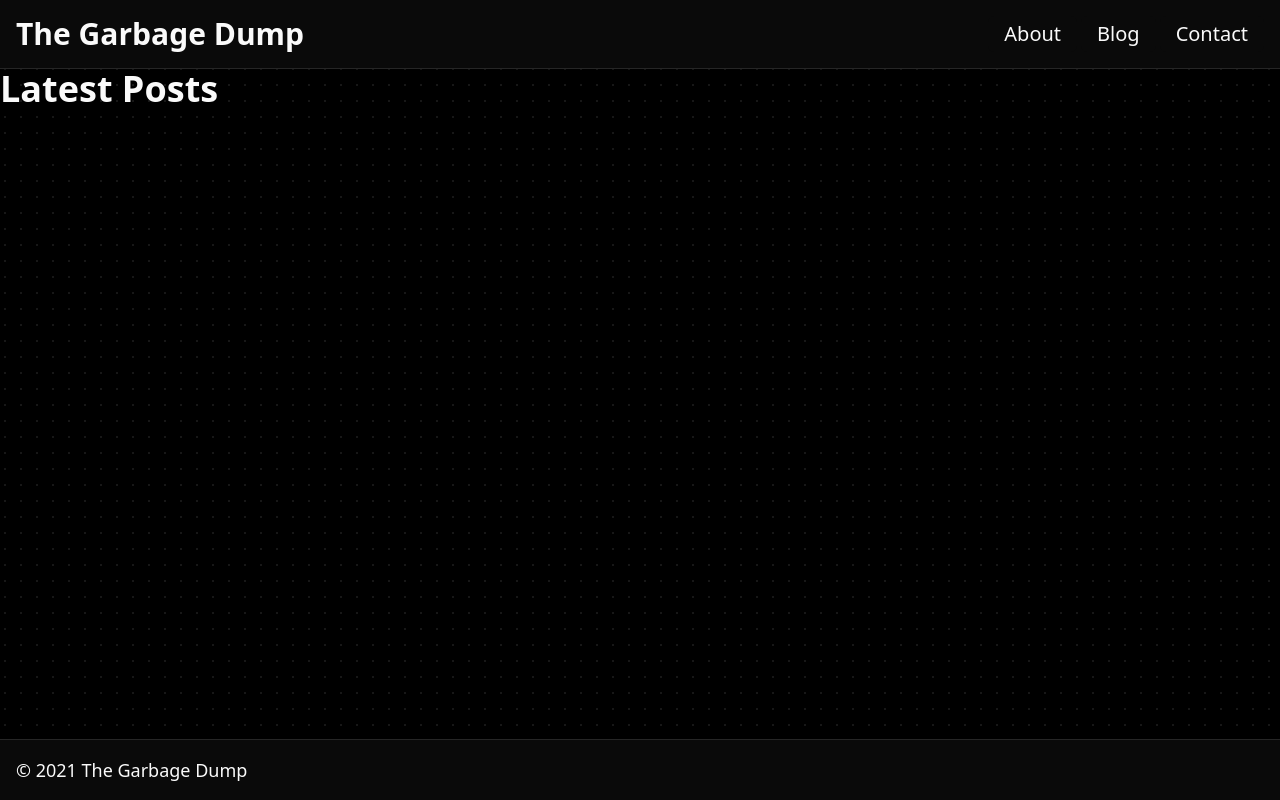
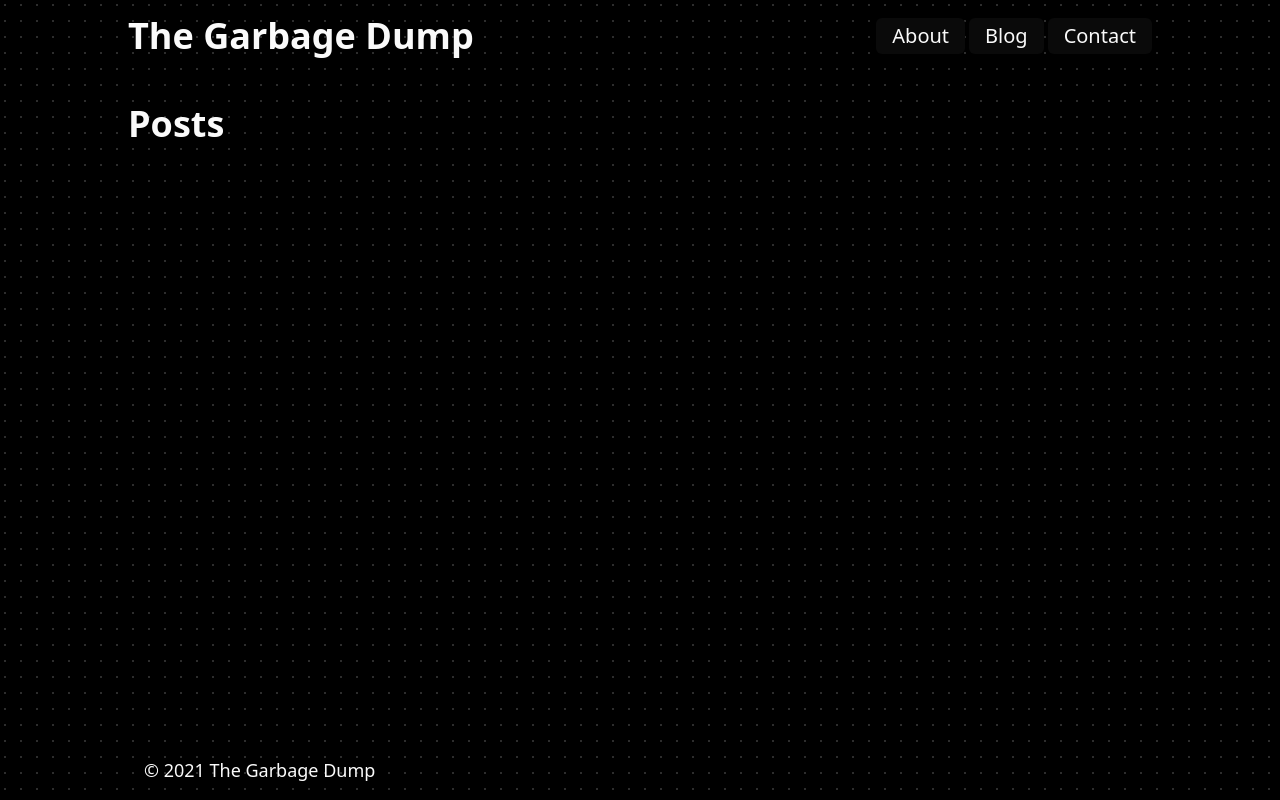
Before and after one commit to Steven-UY/personal-blog, a Next.js app: page / in a window 1280 px wide. Built offline with nearby package versions, Linux system fonts and the light colour scheme.

Commit message:
aligned the content, header, footer made header and footer transparent

```diff
--- a/src/app/page.tsx
+++ b/src/app/page.tsx
@@ -5,7 +5,7 @@ import Image from "next/image";
 
 export default function Home() {
   return (
-    <div className = "min-h-screen flex flex-col h-[50rem] w-full dark:bg-black bg-white  dark:bg-dot-white/[0.2] bg-dot-black/[0.2]">
+    <div className = "min-h-screen flex flex-col w-full dark:bg-black bg-white  dark:bg-dot-white/[0.4] bg-dot-black/[0.2] px-32">
       <Header></Header>
       <main className = "flex-grow">
       <Content></Content>
--- a/src/components/Content.tsx
+++ b/src/components/Content.tsx
@@ -2,8 +2,8 @@ import React from 'react'
 
 const Content = () => {
     return (
-        <div className = "flew-grow">
-            <h1 className="text-4xl font-bold text-left">Latest Posts</h1>
+        <div className = "flew-grow py-8">
+            <h1 className="text-4xl font-bold text-left">Posts</h1>
         </div>
     )
 }
--- a/src/components/Footer.tsx
+++ b/src/components/Footer.tsx
@@ -2,7 +2,7 @@ import React from 'react'
 
 const Footer = () => {
     return (
-        <footer className="bg-card text-card-foreground border-t border-border shadow-md">
+        <footer className="text-card-foreground shadow-md">
             <div className="container mx-auto flex items-center justify-between p-4">
                 <p className="text-lg">© 2021 The Garbage Dump</p>
             </div>
--- a/src/components/Header.tsx
+++ b/src/components/Header.tsx
@@ -13,9 +13,9 @@ import {
 
 const Header = () => {
     return (
-        <nav className = "bg-card text-card-foreground border-b border-border shadow-md">
-            <div className="container mx-auto flex items-center justify-between p-4">
-                <a className="text-3xl font-bold cursor-pointer hover:underline">The Garbage Dump</a>
+        <nav className = "text-card-foreground shadow-md bg-transparent">
+            <div className="container mx-auto flex items-center justify-between py-4">
+                <a className="text-4xl font-bold cursor-pointer hover:underline">The Garbage Dump</a>
                 <NavigationMenu>
                     <NavigationMenuList>
                         <NavigationMenuItem>
```
